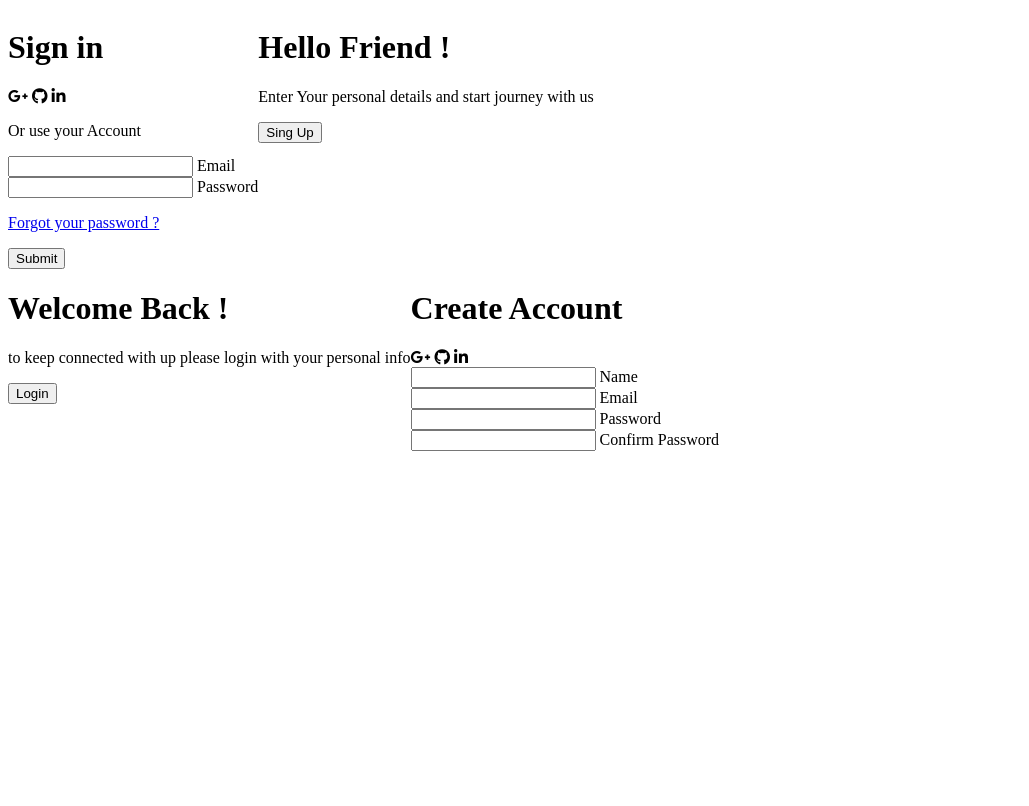
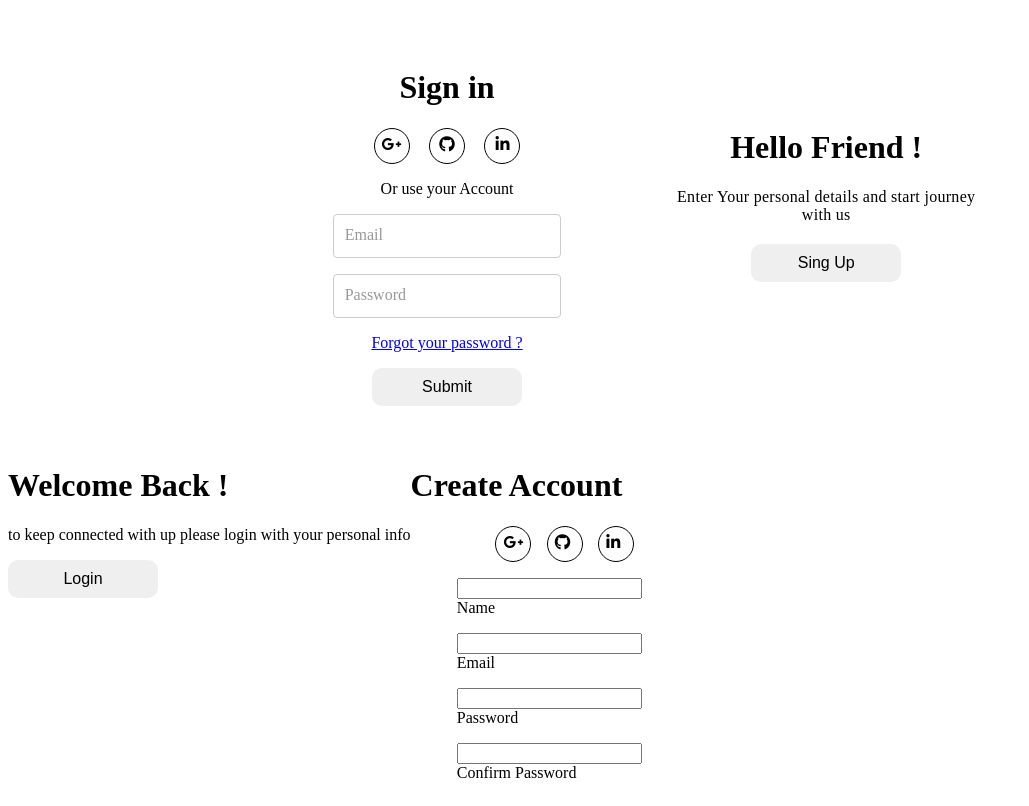
Before and after one commit to vandanafuloria/form-validation, a plain HTML site: page html/index.html in a window 1280 px wide. Shown: the whole page, without its empty margins (0-1029 px from the left). Drawn offline with Linux system fonts and the light colour scheme.

Commit message:
sign in form complted in proper alignment

```diff
--- a/html/styles.css
+++ b/html/styles.css
@@ -2,7 +2,93 @@
 
 .main{
     display: flex;
+    padding:20px;
+    justify-content: space-around;
+
+        width: 60%;
+        margin: auto;
+
+}
+.sign-in{
+    padding: 20px;
+    text-align: center;
+    flex-basis: 49%;
+}
+.social-media{
+    display: flex
+    ;
+        justify-content: space-around;
+        width: 50%;
+        margin: auto;
+}
+.icon{
+    display: inline-block;
+    height: 20px;
+    width: 20px;
+    padding: 7px;
+    border: 1px black solid;
+    border-radius: 50%;
 }
 .sign-up{
     display: flex;
 }
+.form-group{
+    position: relative;
+    width: 70%;
+    min-width: 200px;
+
+    margin: 1em auto;
+}
+button{
+    padding: 10px;
+    width: 150px;
+    border-radius: 10px;
+    border: transparent;
+    font-size: medium;
+}
+
+
+/**************************************************/
+.signup-entry{
+    padding: 20px;
+    text-align: center;
+    padding: auto;
+    padding-top: 5em;
+    min-width: 270px;
+    flex-basis: 51%;
+}
+.signup-entry p{
+    font-size: medium;
+   margin: 20px;
+    letter-spacing: 0.3px;
+
+}
+.main input{
+
+        width: 90%;
+
+        padding: 12px 8px;
+        font-size: 16px;
+        border: 1px solid #ccc;
+        border-radius: 4px;
+        outline: none;
+
+
+}
+.main label{
+
+        position: absolute;
+        left: 10px;
+        top: 12px;
+        background-color: white;
+        padding: 0 4px;
+        color: #999;
+        transition: 0.2s ease all;
+        pointer-events: none;
+
+}
+.main input:focus + label{
+    top: -8px;
+    left: 8px;
+    font-size: 12px;
+}
```
